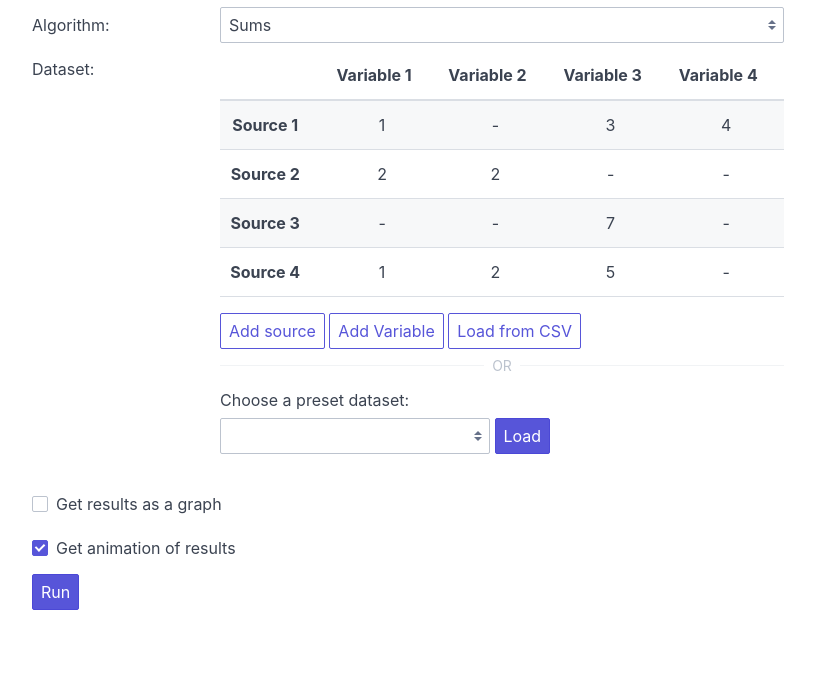
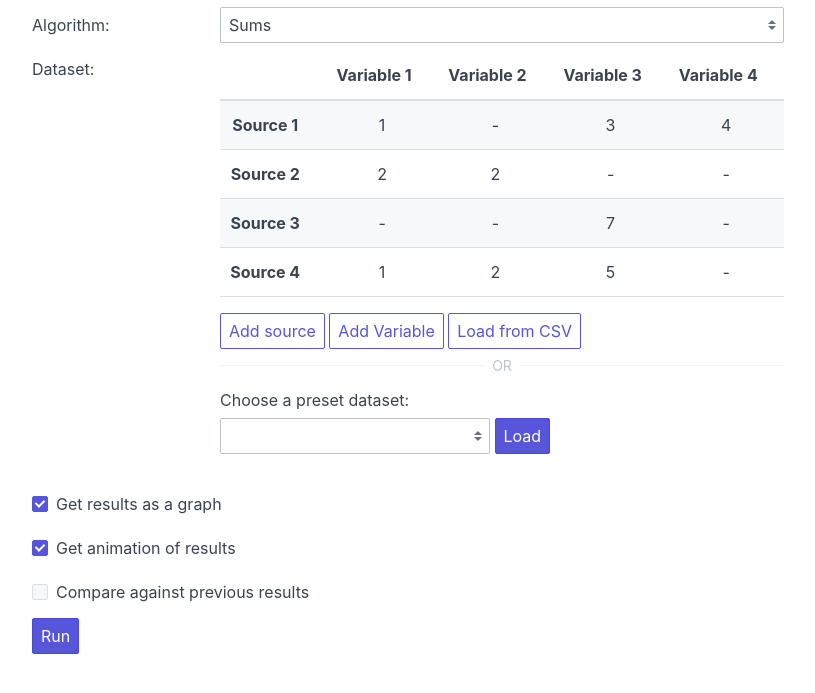
Before and after one commit to joesingo/truthdiscovery, a Flask app: page / in a window 1280 px wide. Shown: the part 85-778 px from the top of the page, without its empty margins (232-1047 px from the left). Run offline with Flask 2, Linux system fonts and the light colour scheme.

Commit message:
minor edits to axioms work

```diff
--- a/truthdiscovery/client/web/static/app/app.js
+++ b/truthdiscovery/client/web/static/app/app.js
@@ -122,7 +122,7 @@ angular.
             this.algorithm = "sums";
             this.compare_results = false;
             this.imagery = {
-                "graph": false,
+                "graph": true,
                 "animation": true
             };
 
--- a/truthdiscovery/client/web/static/app/templates/form.html
+++ b/truthdiscovery/client/web/static/app/templates/form.html
@@ -115,9 +115,10 @@
             </label>
         </div>
 
-        <div class="form-group" ng-show="$ctrl.service.previous_results !== null">
+        <div class="form-group">
             <label class="form-checkbox">
-                <input type="checkbox" ng-model="$ctrl.compare_results" />
+                <input type="checkbox" ng-model="$ctrl.compare_results"
+                       ng-disabled="$ctrl.service.previous_results === null" />
                 <i class="form-icon"></i>
                 Compare against previous results
             </label>
```
Also changed, not shown: 1 other file.
